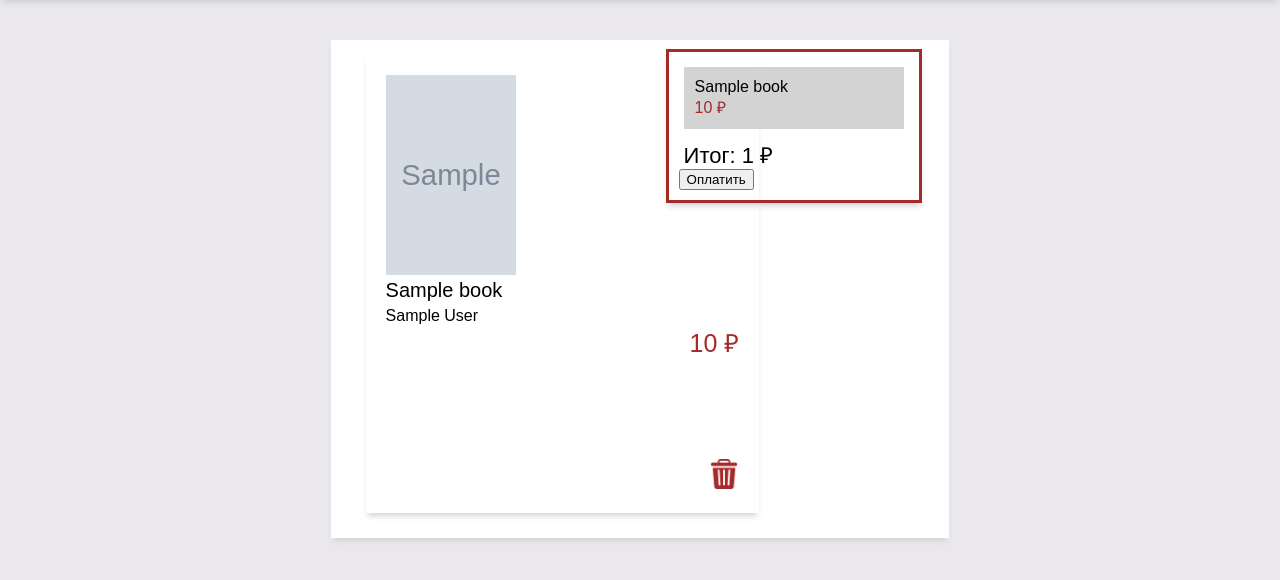
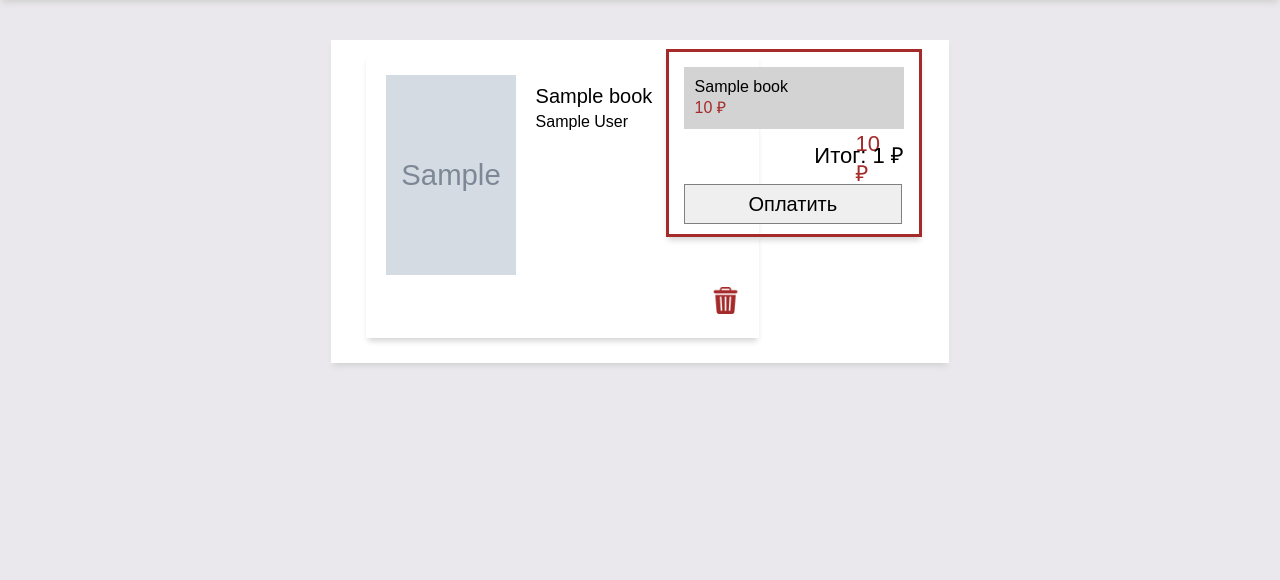
Before and after one commit to stolstule/bookstore, a Django app: template users/templates/users/basket.html in a window 1280 px wide. Shown: the part 103-683 px from the top of the page. Run offline with Django 3.2, Linux system fonts and the light colour scheme; the template is opened without the code that fills it: most values are stand-ins (such as "Sample title", 1, 10 or a date in 2020); grey boxes marked "Sample" are stand-in pictures; some libraries are stand-ins or nearby versions.

Commit message:
commit 27.05.23

```diff
--- a/store/templates/store/book_page.html
+++ b/store/templates/store/book_page.html
@@ -14,7 +14,7 @@
         <h2>{{ book.title }}. {{ book.author }}</h2>
         <img src="{{ book.image }}" height="560" width="380">
         <div class="buy_block">Цена: {{ book.price }} ₽<br>
-            <a href="{% url 'basket_add' book.id %}">Купить</a>
+            <a href="{% url 'basket_add' book.id %}">В корзину</a>
         </div>
         <div class="details_block">
             <p>{{ book.isbn }}<br></p>
--- a/users/static/users/basket.css
+++ b/users/static/users/basket_page.css
@@ -25,8 +25,8 @@
 .title-block {
     color: black;
     display: inline-block;
-    width: 200px;
-    padding: 0px 20px 5px 0px;
+    width: 150px;
+    padding: 10px 20px 5px 0px;
     margin-top: 0px;
     font-size: 20px;
     text-decoration: none;
@@ -39,10 +39,10 @@
 }
 
 .price-block {
-    float: right;
     color: brown;
-    font-size: 25px;
+    font-size: 22px;
     margin-bottom: 100px;
+    margin-left: 470px;
 }
 
 .total-block {
@@ -73,6 +73,19 @@ result-title {
 
 .total-sum {
     font-size: 22px;
+    margin: 5px;
+    float: right;
+}
+
+.button {
+    font-size: 20px;
     margin-top: 10px;
     margin-left: 5px;
+    border: 1px solid gray;
+    height: 40px;
+    width: 95%;
 }
+
+.button:hover {
+    background: lightgray;
+}
--- a/users/templates/users/basket.html
+++ b/users/templates/users/basket.html
@@ -6,7 +6,7 @@
 {% endblock %}
 
 {% block css_load %}
-    <link rel="stylesheet" href="{% static 'users/basket.css' %}">
+    <link rel="stylesheet" href="{% static 'users/basket_page.css' %}">
 {% endblock %}
 
 {% block content %}
@@ -18,7 +18,7 @@
                     <a class="title-block" href="{{ item.book.get_url }}">{{ item.book.title }}</a>
                     <div class="author-block">{{ item.book.author }}</div>
                     <div class="price-block">{{ item.book.price }} ₽</div>
-                    <a class="trash-icon" href="{% url 'book_remove' item.book.id %}"><img src="/static/store/img/trash.png" height="30" width="30"></a>
+                    <a class="trash-icon" href="{% url 'book_remove' item.book.id %}"><img src="/static/store/img/trash.png" height="27" width="27"></a>
                 </div>
             {% endfor %}
             <div class="total-block">
@@ -32,7 +32,7 @@
                     Итог:
                     {{ total_sum }} ₽
                 </div>
-                <button>Оплатить</button>
+                <button class="button">Оплатить</button>
             </div>
         {% else %}
             <h3>Ваша корзина пуста</h3>
```
